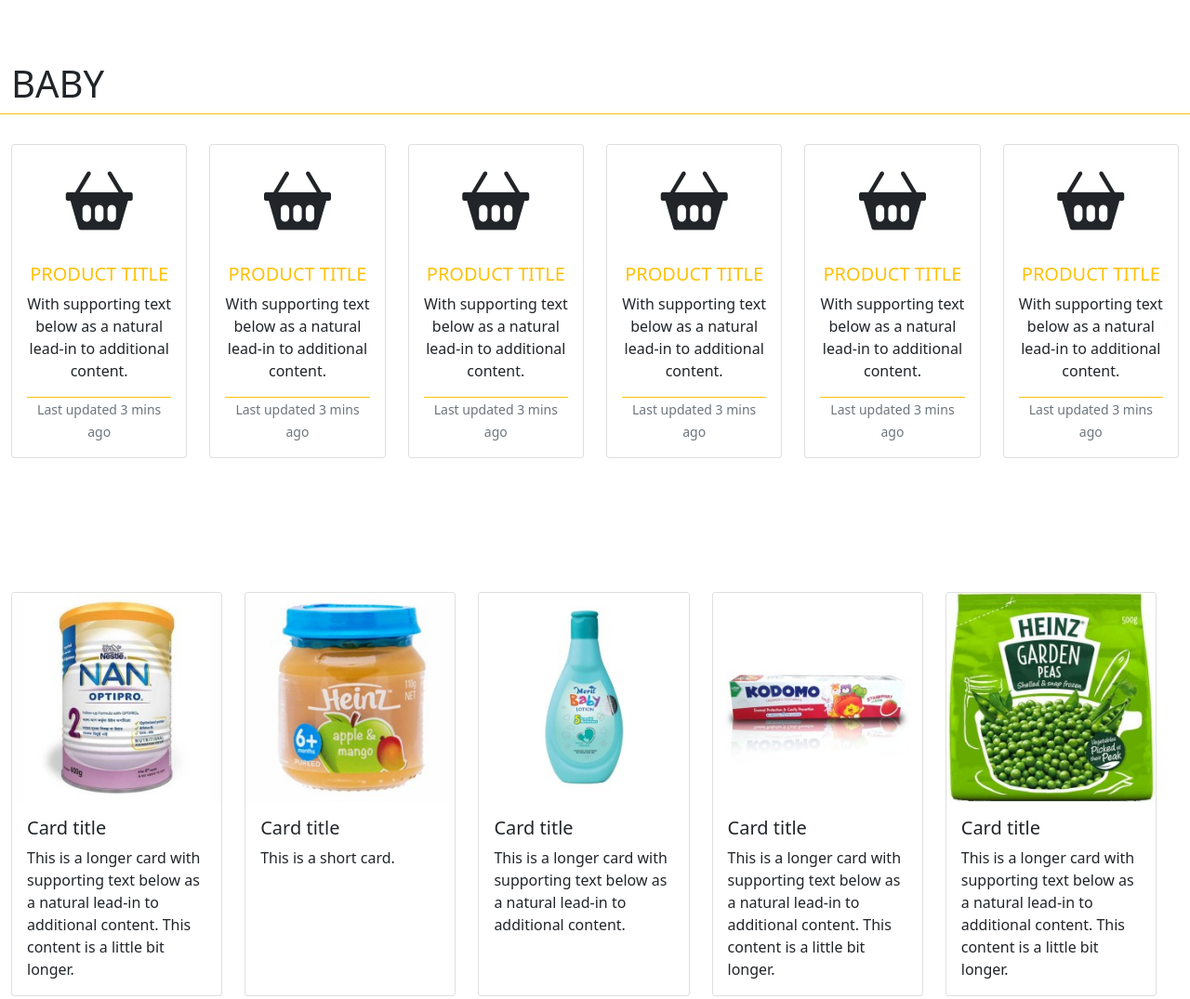
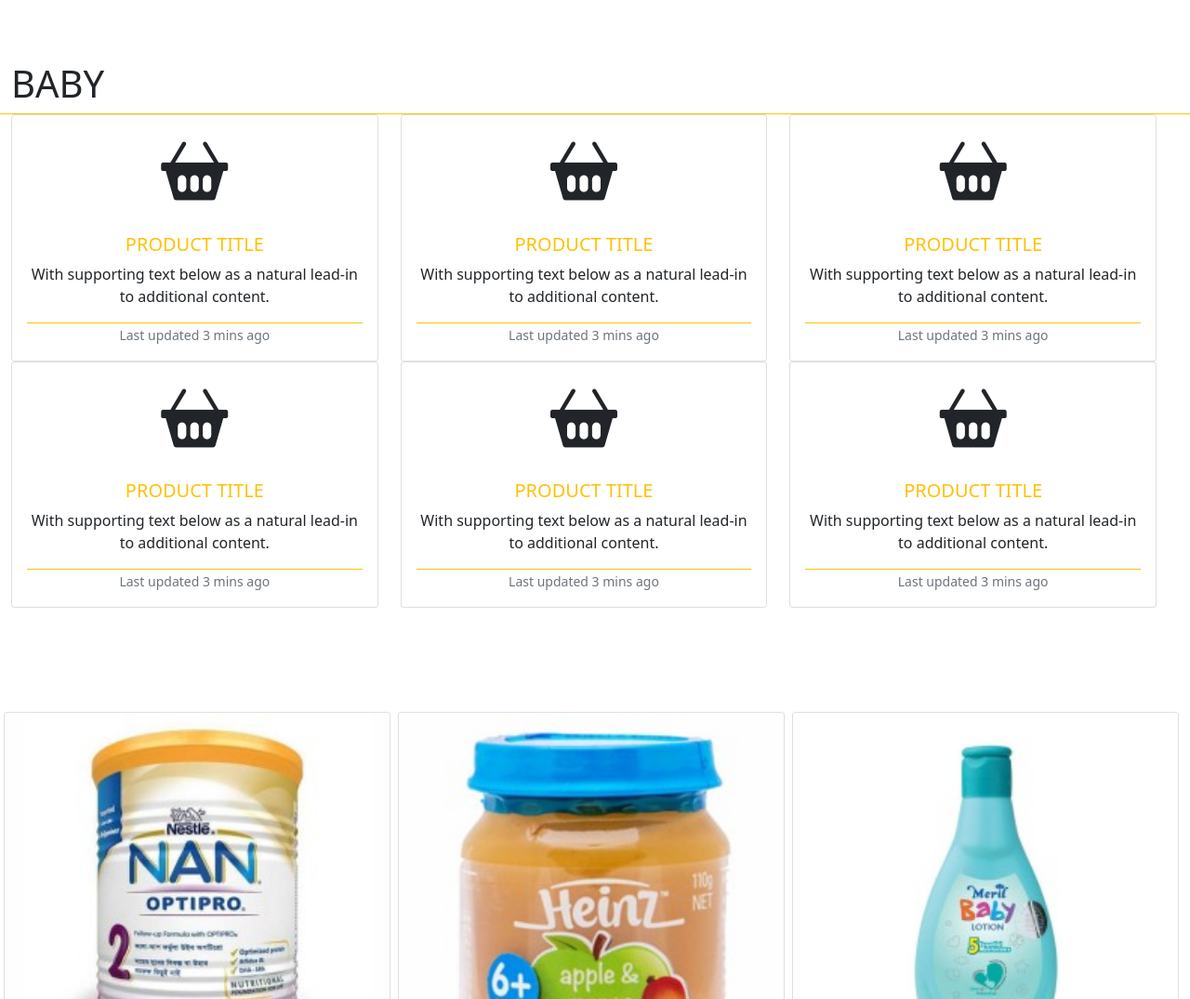
Before and after one commit to ZahedAlam/LOCALSTATIC, a website: page index.html in a window 1280 px wide. Shown: the part 1340-2415 px from the top of the page at 93% size. Drawn offline with nearby package versions, Linux system fonts and the light colour scheme.

Commit message:
Changes in Product display section

```diff
--- a/index.html
+++ b/index.html
@@ -298,8 +298,9 @@
           <div class="col border-bottom border-warning"><h1>BABY</h1></div>
         </div>
 
-        <div class="row mt-3 pt-3">
-          <div class="col-2">
+        <div class="row">
+          <div class="row row-cols-1 row-cols-sm-3">
+            <div class="col">
               <div class="card h-100">
                 <div class="card-body text-center">
                   <h5 class="card-title">
@@ -310,7 +311,7 @@
                 </div>
               </div>
             </div>
-          <div class="col-2">
+            <div class="col">
               <div class="card h-100">
                 <div class="card-body text-center">
                   <h5 class="card-title">
@@ -321,7 +322,7 @@
                 </div>
               </div>
             </div>
-          <div class="col-2">
+            <div class="col">
               <div class="card h-100">
                 <div class="card-body text-center">
                   <h5 class="card-title">
@@ -332,7 +333,7 @@
                 </div>
               </div>
             </div>
-          <div class="col-2">
+            <div class="col">
               <div class="card h-100">
                 <div class="card-body text-center">
                   <h5 class="card-title">
@@ -343,7 +344,7 @@
                 </div>
               </div>
             </div>
-      <div class="col-2">
+        <div class="col">
           <div class="card h-100">
               <div class="card-body text-center">
                 <h5 class="card-title">
@@ -354,7 +355,7 @@
               </div>
           </div>
         </div>
-          <div class="col-2">
+            <div class="col">
               <div class="card h-100">
                 <div class="card-body text-center">
                     <h5 class="card-title">
@@ -366,9 +367,11 @@
               </div>
             </div>
           </div>
+        </div>
+
 
         <div class="row mt-5 pt-5">
-          <div class="row row-cols-1 row-cols-sm-5 g-4">
+          <div class="row row-cols-2 row-cols-sm-3 g-2">
             <div class="col">
               <div class="card h-100">
                 <img src="IMG/baby/meena1.jpg" class="card-img-top" alt="...">
```
Lines whose indentation alone changed are shown as unchanged.
